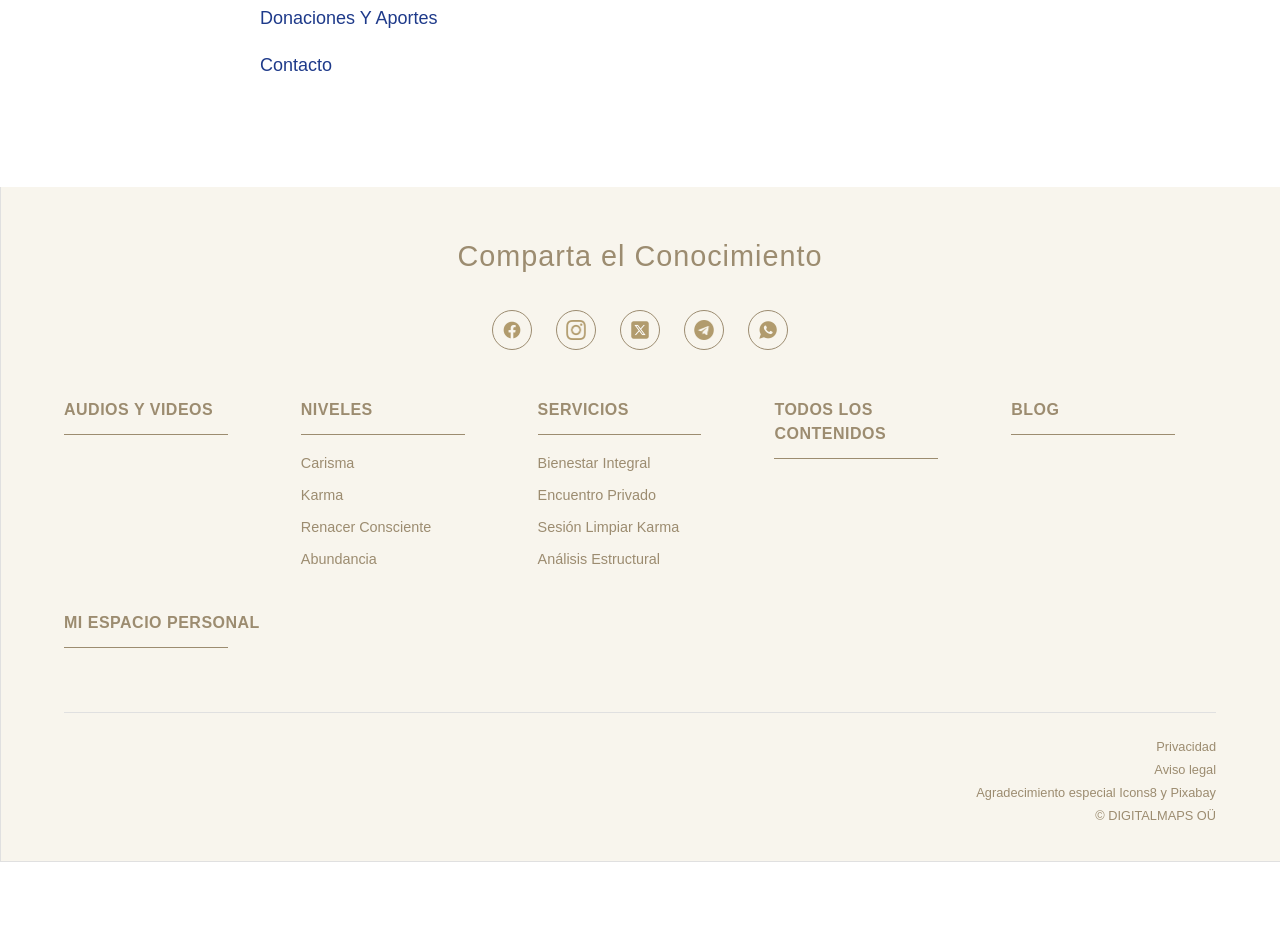
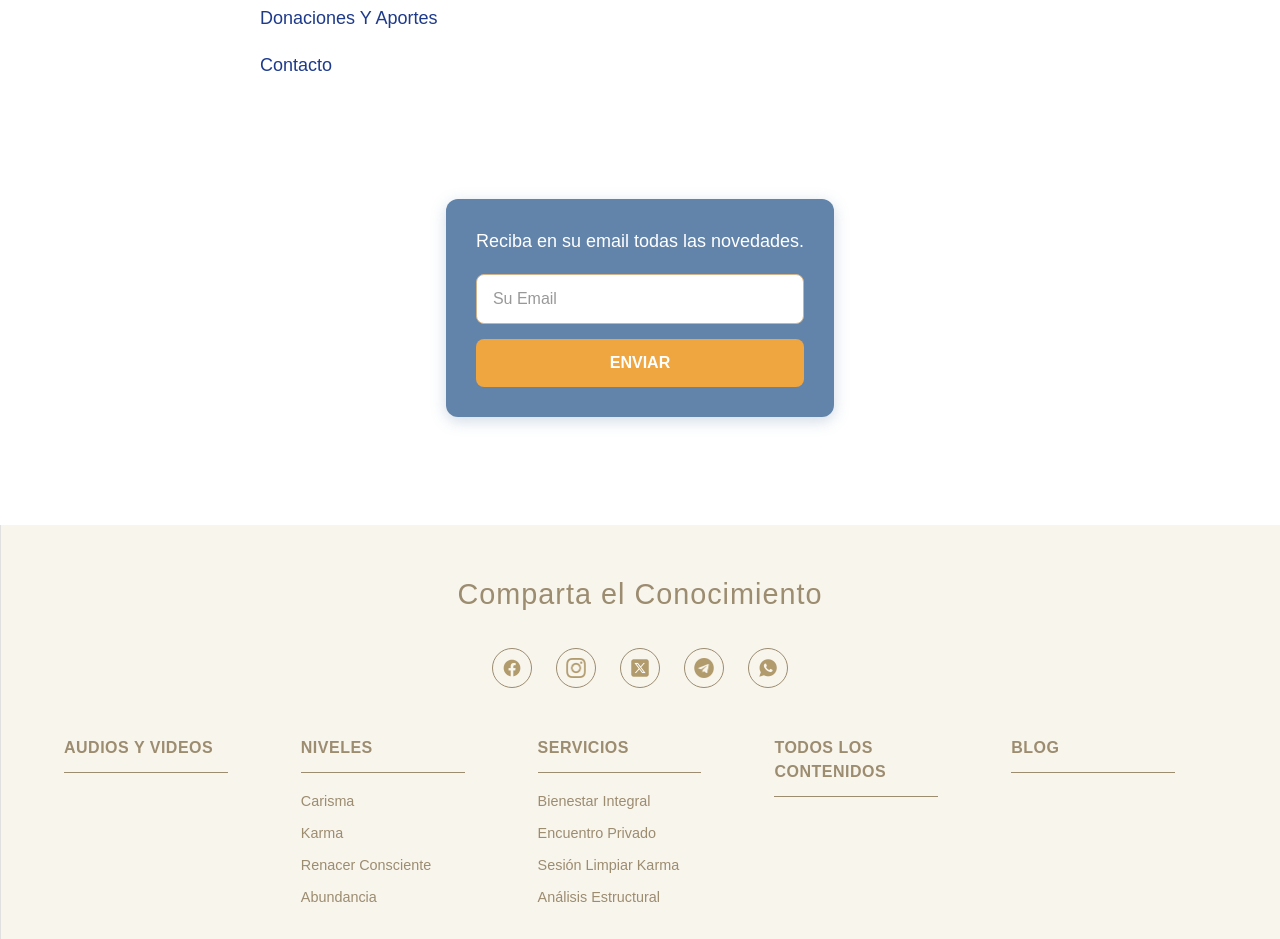
Before and after one commit to orbimatrix/Conscious-path, a Next.js app: page /contenidos in a window 1280 px wide. Shown: the part 3280-4219 px from the top of the page. Before the commit the page ends 4142 px from the top, so only its background shows below. Built offline with nearby package versions, Linux system fonts and the light colour scheme.

Commit message:
Add email subscription section to ContenidosPage; enhance styles for subscription form and improve text decoration for better visibility.

```diff
--- a/src/app/contenidos/contenidos.css
+++ b/src/app/contenidos/contenidos.css
@@ -339,6 +339,8 @@
 
   .contenidos-service-level {
     font-size: 18px;
+    text-decoration: underline;
+    text-underline-offset: 3px;
   }
 
   .contenidos-service-description {
@@ -367,6 +369,8 @@
 
   .contenidos-service-level {
     font-size: 16px;
+    text-decoration: underline;
+    text-underline-offset: 3px;
   }
 
   .contenidos-service-description {
@@ -439,6 +443,8 @@
 
   .contenidos-personal-service {
     font-size: 18px;
+    text-decoration: underline;
+    text-underline-offset: 3px;
   }
 
   .contenidos-personal-description {
@@ -462,6 +468,8 @@
 
   .contenidos-personal-service {
     font-size: 16px;
+    text-decoration: underline;
+    text-underline-offset: 3px;
   }
 
   .contenidos-personal-description {
@@ -534,6 +542,8 @@
 
   .contenidos-content-heading {
     font-size: 18px;
+    text-decoration: underline;
+    text-underline-offset: 3px;
   }
 
   .contenidos-content-description {
@@ -557,6 +567,8 @@
 
   .contenidos-content-heading {
     font-size: 16px;
+    text-decoration: underline;
+    text-underline-offset: 3px;
   }
 
   .contenidos-content-description {
@@ -627,6 +639,8 @@
 
   .contenidos-about-link {
     font-size: 16px;
+    text-decoration: underline;
+    text-underline-offset: 3px;
   }
 }
 
@@ -646,5 +660,159 @@
 
   .contenidos-about-link {
     font-size: 14px;
+    text-decoration: underline;
+    text-underline-offset: 3px;
   }
 }
+
+/* Email Subscription Section */
+.contenidos-subscription-section {
+  padding: 60px 0;
+  background: white;
+  display: flex;
+  align-items: center;
+  justify-content: center;
+}
+
+.contenidos-subscription-container {
+  max-width: 600px;
+  margin: 0 auto;
+  padding: 0 20px;
+}
+
+.contenidos-subscription-form {
+  background: #6284AB;
+  border-radius: 12px;
+  padding: 30px;
+  box-shadow: 0 4px 15px rgba(98, 132, 171, 0.3);
+  display: flex;
+  flex-direction: column;
+  gap: 20px;
+}
+
+.contenidos-subscription-text {
+  color: white;
+  font-size: 18px;
+  font-weight: 500;
+  margin: 0;
+  text-align: left;
+  line-height: 1.4;
+}
+
+.contenidos-email-form {
+  display: flex;
+  flex-direction: column;
+  gap: 15px;
+}
+
+.contenidos-email-input {
+  padding: 12px 16px;
+  border: 1px solid #D2B48C;
+  border-radius: 8px;
+  font-size: 16px;
+  font-family: Arial, sans-serif;
+  background: white;
+  color: #333;
+}
+
+.contenidos-email-input::placeholder {
+  color: #999;
+}
+
+.contenidos-email-input:focus {
+  outline: none;
+  border-color: #4A6B8A;
+  box-shadow: 0 0 0 2px rgba(74, 107, 138, 0.2);
+}
+
+.contenidos-submit-button {
+  background: #EFA540;
+  color: white;
+  border: none;
+  padding: 12px 24px;
+  font-size: 16px;
+  font-weight: bold;
+  border-radius: 8px;
+  cursor: pointer;
+  transition: all 0.3s ease;
+  text-transform: uppercase;
+}
+
+.contenidos-submit-button:hover {
+  background: #E55A2B;
+  transform: translateY(-1px);
+}
+
+/* Mobile Responsive for Subscription Section */
+@media (max-width: 768px) {
+  .contenidos-subscription-section {
+    padding: 40px 0;
+  }
+
+  .contenidos-subscription-form {
+    padding: 25px;
+    gap: 15px;
+  }
+
+  .contenidos-subscription-text {
+    font-size: 16px;
+  }
+
+  .contenidos-email-input {
+    padding: 10px 14px;
+    font-size: 14px;
+  }
+
+  .contenidos-submit-button {
+    padding: 10px 20px;
+    font-size: 14px;
+  }
+}
+
+@media (max-width: 480px) {
+  .contenidos-subscription-section {
+    padding: 30px 0;
+  }
+
+  .contenidos-subscription-form {
+    padding: 20px;
+    gap: 12px;
+  }
+
+  .contenidos-subscription-text {
+    font-size: 14px;
+  }
+
+  .contenidos-email-input {
+    padding: 8px 12px;
+    font-size: 13px;
+  }
+
+  .contenidos-submit-button {
+    padding: 8px 16px;
+    font-size: 13px;
+  }
+}
+
+/* Small Mobile Responsive (360px and below) */
+@media (max-width: 360px) {
+  .contenidos-service-level {
+    text-decoration: underline;
+    text-underline-offset: 3px;
+  }
+
+  .contenidos-personal-service {
+    text-decoration: underline;
+    text-underline-offset: 3px;
+  }
+
+  .contenidos-content-heading {
+    text-decoration: underline;
+    text-underline-offset: 3px;
+  }
+
+  .contenidos-about-link {
+    text-decoration: underline;
+    text-underline-offset: 3px;
+  }
+}
--- a/src/app/contenidos/page.tsx
+++ b/src/app/contenidos/page.tsx
@@ -201,6 +201,29 @@ export default function ContenidosPage() {
         </div>
       </section>
 
+      {/* Email Subscription Section */}
+      <section className="contenidos-subscription-section">
+        <div className="contenidos-subscription-container">
+          <div className="contenidos-subscription-form">
+            <p className="contenidos-subscription-text">
+              Reciba en su email todas las novedades.
+            </p>
+
+            <form className="contenidos-email-form">
+              <input
+                type="email"
+                placeholder="Su Email"
+                className="contenidos-email-input"
+                required
+              />
+              <button type="submit" className="contenidos-submit-button">
+                Enviar
+              </button>
+            </form>
+          </div>
+        </div>
+      </section>
+
       <FooterSection />
     </div>
   );
```
